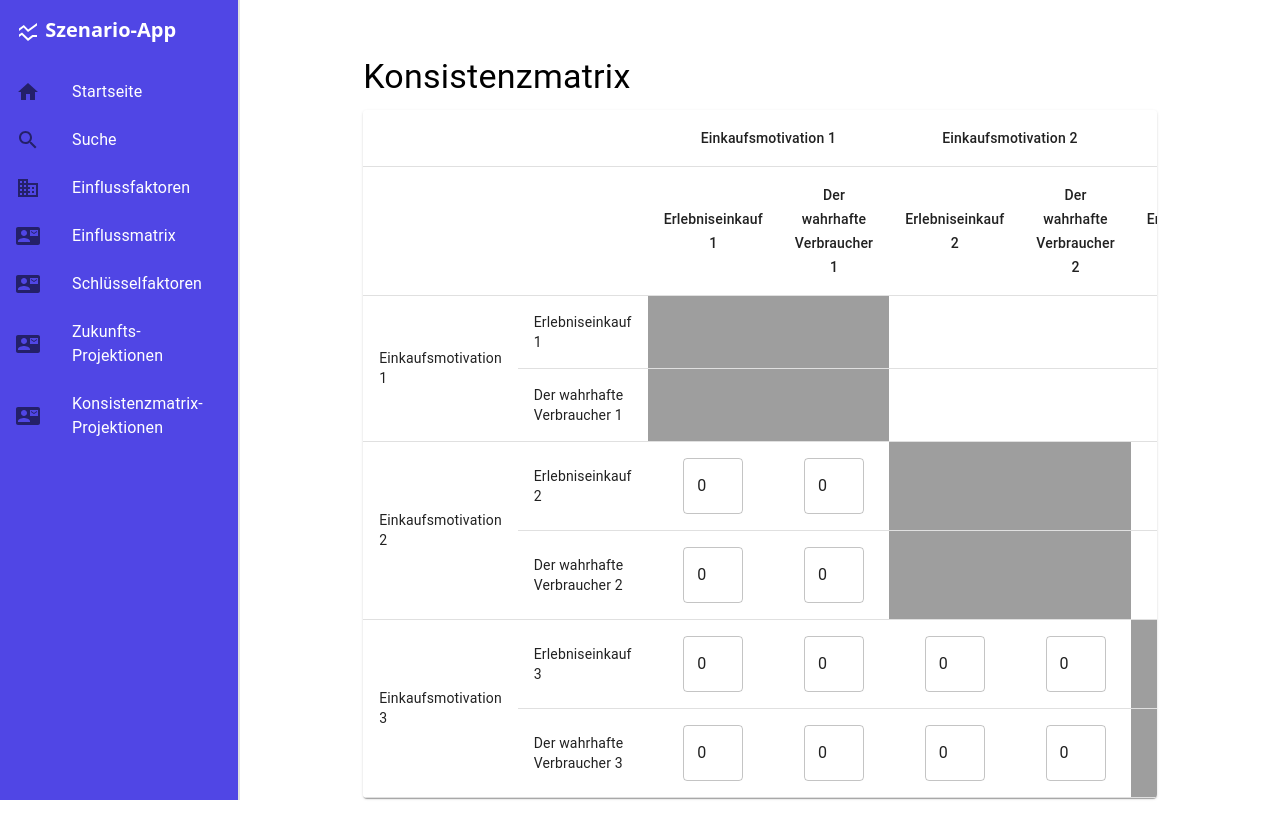
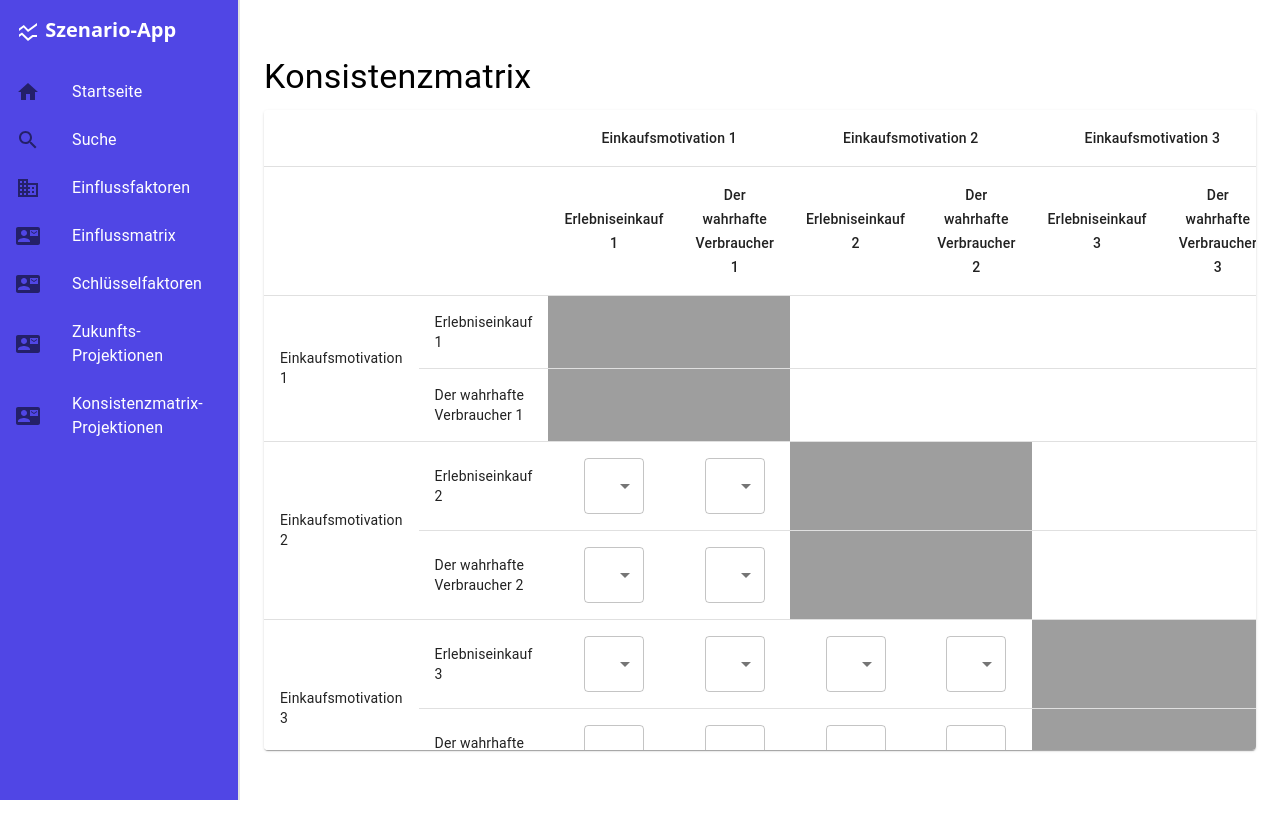
Before and after one commit to WWI2021G/scenario-manager, a Next.js app in the folder frontend/: page /consistency-analysis in a window 1280 px wide. After the commit the page ends 800 px from the top, so only its background shows below. Built offline with nearby package versions, Linux system fonts and the light colour scheme.

Commit message:
feet n fix: Added and fixed a whole lot of bullshit

```diff
--- a/frontend/next.config.js
+++ b/frontend/next.config.js
@@ -6,5 +6,5 @@ module.exports = {
         destination: 'http://localhost:3001/api/:path*' // Proxy to Backend
       }
     ]
-  }
+  },
 }
--- a/frontend/package.json
+++ b/frontend/package.json
@@ -22,10 +22,12 @@
     "@mui/material": "^5.15.19",
     "autoprefixer": "^10.4.19",
     "axios": "^1.7.2",
+    "date-fns": "^3.6.0",
     "next": "14.2.3",
     "prettier": "^3.2.5",
     "react": "^17.0.0 || ^18.0.0",
     "react-dom": "^17.0.0 || ^18.0.0",
+    "react-router-dom": "^6.24.1",
     "ts-node": "^10.9.2"
   },
   "devDependencies": {
--- a/frontend/src/components/main/ConsistencyMatrix.tsx
+++ b/frontend/src/components/main/ConsistencyMatrix.tsx
@@ -1,28 +1,46 @@
-import React, { useState } from 'react';
-import { Box, Table, TableBody, TableCell, TableContainer, TableHead, TableRow, Paper, TextField, Typography } from '@mui/material';
-import { KeyFactor, FutureProjection, ProjectionType, Probability } from "@/types";
+import React, { useState } from "react";
+import {
+  Box,
+  Table,
+  TableBody,
+  TableCell,
+  TableContainer,
+  TableHead,
+  TableRow,
+  Paper,
+  Select,
+  MenuItem,
+  Typography,
+} from "@mui/material";
+import {
+  KeyFactor,
+  FutureProjection,
+  ProjectionType,
+  Probability,
+} from "@/types";
+import zIndex from "@mui/material/styles/zIndex";
 
 const keyFactors: KeyFactor[] = [
   {
     id: 1,
-    title: 'Einkaufsmotivation 1',
-    description: 'Motivation for shopping',
-    property: 'Behavioral',
-    currentStateDescription: 'Current state of shopping motivation',
+    title: "Einkaufsmotivation 1",
+    description: "Motivation for shopping",
+    property: "Behavioral",
+    currentStateDescription: "Current state of shopping motivation",
     projectionA: {
       id: 1,
-      name: 'Erlebniseinkauf 1',
+      name: "Erlebniseinkauf 1",
       keyFactor: {} as KeyFactor, // Circular reference handled later
-      projectionDescription: 'Projection for Erlebnis shopping',
+      projectionDescription: "Projection for Erlebnis shopping",
       timeFrame: new Date(),
       projectionType: ProjectionType.TREND,
       probability: Probability.HIGH,
     },
     projectionB: {
       id: 2,
-      name: 'Der wahrhafte Verbraucher 1',
+      name: "Der wahrhafte Verbraucher 1",
       keyFactor: {} as KeyFactor, // Circular reference handled later
-      projectionDescription: 'Projection for genuine consumers',
+      projectionDescription: "Projection for genuine consumers",
       timeFrame: new Date(),
       projectionType: ProjectionType.TREND,
       probability: Probability.MEDIUM,
@@ -30,24 +48,24 @@ const keyFactors: KeyFactor[] = [
   },
   {
     id: 2,
-    title: 'Einkaufsmotivation 2',
-    description: 'Motivation for shopping',
-    property: 'Behavioral',
-    currentStateDescription: 'Current state of shopping motivation',
+    title: "Einkaufsmotivation 2",
+    description: "Motivation for shopping",
+    property: "Behavioral",
+    currentStateDescription: "Current state of shopping motivation",
     projectionA: {
       id: 3,
-      name: 'Erlebniseinkauf 2',
+      name: "Erlebniseinkauf 2",
       keyFactor: {} as KeyFactor, // Circular reference handled later
-      projectionDescription: 'Projection for Erlebnis shopping',
+      projectionDescription: "Projection for Erlebnis shopping",
       timeFrame: new Date(),
       projectionType: ProjectionType.TREND,
       probability: Probability.HIGH,
     },
     projectionB: {
       id: 4,
-      name: 'Der wahrhafte Verbraucher 2',
+      name: "Der wahrhafte Verbraucher 2",
       keyFactor: {} as KeyFactor, // Circular reference handled later
-      projectionDescription: 'Projection for genuine consumers',
+      projectionDescription: "Projection for genuine consumers",
       timeFrame: new Date(),
       projectionType: ProjectionType.TREND,
       probability: Probability.MEDIUM,
@@ -55,29 +73,79 @@ const keyFactors: KeyFactor[] = [
   },
   {
     id: 3,
-    title: 'Einkaufsmotivation 3',
-    description: 'Motivation for shopping',
-    property: 'Behavioral',
-    currentStateDescription: 'Current state of shopping motivation',
+    title: "Einkaufsmotivation 3",
+    description: "Motivation for shopping",
+    property: "Behavioral",
+    currentStateDescription: "Current state of shopping motivation",
     projectionA: {
       id: 5,
-      name: 'Erlebniseinkauf 3',
+      name: "Erlebniseinkauf 3",
       keyFactor: {} as KeyFactor, // Circular reference handled later
-      projectionDescription: 'Projection for Erlebnis shopping',
+      projectionDescription: "Projection for Erlebnis shopping",
       timeFrame: new Date(),
       projectionType: ProjectionType.TREND,
       probability: Probability.HIGH,
     },
     projectionB: {
       id: 6,
-      name: 'Der wahrhafte Verbraucher 3',
+      name: "Der wahrhafte Verbraucher 3",
       keyFactor: {} as KeyFactor, // Circular reference handled later
-      projectionDescription: 'Projection for genuine consumers',
+      projectionDescription: "Projection for genuine consumers",
       timeFrame: new Date(),
       projectionType: ProjectionType.TREND,
       probability: Probability.MEDIUM,
     },
-  }
+  },
+  {
+    id: 4,
+    title: "Einkaufsmotivation 4",
+    description: "Motivation for shopping",
+    property: "Behavioral",
+    currentStateDescription: "Current state of shopping motivation",
+    projectionA: {
+      id: 7,
+      name: "Erlebniseinkauf 4",
+      keyFactor: {} as KeyFactor, // Circular reference handled later
+      projectionDescription: "Projection for Erlebnis shopping",
+      timeFrame: new Date(),
+      projectionType: ProjectionType.TREND,
+      probability: Probability.HIGH,
+    },
+    projectionB: {
+      id: 8,
+      name: "Der wahrhafte Verbraucher 4",
+      keyFactor: {} as KeyFactor, // Circular reference handled later
+      projectionDescription: "Projection for genuine consumers",
+      timeFrame: new Date(),
+      projectionType: ProjectionType.TREND,
+      probability: Probability.MEDIUM,
+    },
+  },
+  {
+    id: 5,
+    title: "Einkaufsmotivation 5",
+    description: "Motivation for shopping",
+    property: "Behavioral",
+    currentStateDescription: "Current state of shopping motivation",
+    projectionA: {
+      id: 9,
+      name: "Erlebniseinkauf 5",
+      keyFactor: {} as KeyFactor, // Circular reference handled later
+      projectionDescription: "Projection for Erlebnis shopping",
+      timeFrame: new Date(),
+      projectionType: ProjectionType.TREND,
+      probability: Probability.HIGH,
+    },
+    projectionB: {
+      id: 10,
+      name: "Der wahrhafte Verbraucher 5",
+      keyFactor: {} as KeyFactor, // Circular reference handled later
+      projectionDescription: "Projection for genuine consumers",
+      timeFrame: new Date(),
+      projectionType: ProjectionType.TREND,
+      probability: Probability.MEDIUM,
+    },
+  },
 ];
 
 // Fix circular references
@@ -86,7 +154,9 @@ keyFactors.forEach((kf) => {
   if (kf.projectionB) kf.projectionB.keyFactor = kf;
 });
 
-const allProjections: (FutureProjection | undefined)[] = keyFactors.flatMap(kf => [kf.projectionA, kf.projectionB]);
+const allProjections: (FutureProjection | undefined)[] = keyFactors.flatMap(
+  (kf) => [kf.projectionA, kf.projectionB]
+);
 
 const ConsistencyMatrix: React.FC = () => {
   const [matrix, setMatrix] = useState<number[][]>(() => {
@@ -106,71 +176,155 @@ const ConsistencyMatrix: React.FC = () => {
     return projRow?.keyFactor.id === projCol?.keyFactor.id;
   };
 
+  const acceptedValues = [1, 2, 6, 8, 9];
+
   return (
-    <Box sx={{ width: '80%', margin: '0 auto', mt: 4 }}>
+    <Box sx={{ width: "100%", margin: "0 auto", mt: 4 }}>
       <Typography variant="h4" component="h1" gutterBottom>
         Konsistenzmatrix
       </Typography>
-      <TableContainer component={Paper}>
-        <Table>
+      <TableContainer
+        component={Paper}
+        sx={{
+          maxHeight: "80vh", // Set a max height for the table container
+          overflowY: "auto", // Enable vertical scrolling
+        }}
+      >
+        <Table stickyHeader>
           <TableHead>
-            <TableRow>
+            <TableRow sx={{zIndex: 4}}>
               <TableCell />
               <TableCell />
               {keyFactors.map((kf, kfIndex) => (
-                <TableCell key={`kf-head-${kfIndex}`} colSpan={2} align="center">
+                <TableCell
+                  key={`kf-head-${kfIndex}`}
+                  colSpan={2}
+                  align="center"
+                  sx={{
+                    position: "sticky",
+                    top: 0,
+                    zIndex: 4,
+                    background: "#fff",
+                    maxWidth: "200px", // Set a maximum width for wrapping
+                    whiteSpace: "normal", // Allow wrapping
+                    wordBreak: "break-word", // Break words if necessary
+                    overflowWrap: "break-word", // Handle overflow
+                  }}
+                >
                   {kf.title}
                 </TableCell>
               ))}
             </TableRow>
-            <TableRow>
-              <TableCell />
-              <TableCell />
+            <TableRow >
+              <TableCell sx={{zIndex: 4}}/>
+              <TableCell sx={{zIndex: 4}}/>
               {allProjections.map((proj, index) => (
-                <TableCell key={`proj-head-${index}`} align="center">
-                  {proj?.name ?? ''}
+                <TableCell
+                  key={`proj-head-${index}`}
+                  align="center"
+                  sx={{
+                    position: "sticky",
+                    top: 0,
+                    zIndex: 5,
+                    background: "#fff",
+                    maxWidth: "200px", // Set a maximum width for wrapping
+                    whiteSpace: "normal", // Allow wrapping
+                    overflowWrap: "break-word", // Handle overflow
+                  }}
+                >
+                  {proj?.name ?? ""}
                 </TableCell>
               ))}
             </TableRow>
           </TableHead>
           <TableBody>
             {allProjections.map((projRow, i) => (
-              <TableRow key={`row-${i}`} sx={{ height: 70 }}>
+              <TableRow key={`row-${i}`} sx={{ height: 70, background: "#fff", zIndex: 4}}>
                 {i % 2 === 0 && (
-                  <TableCell rowSpan={2} component="th" scope="row">
+                  <TableCell
+                    rowSpan={2}
+                    component="th"
+                    scope="row"
+                    sx={{
+                      position: "sticky",
+                      left: 0,
+                      zIndex: 1,
+                      background: "#fff",
+                      width: "200px", // Set a maximum width for wrapping
+                      whiteSpace: "normal", // Allow wrapping
+                      overflowWrap: "break-word", // Handle overflow
+                    }}
+                  >
                     {keyFactors[Math.floor(i / 2)].title}
                   </TableCell>
                 )}
-                <TableCell component="th" scope="row">
-                  {projRow?.name ?? ''}
+                <TableCell
+                  component="th"
+                  scope="row"
+                  sx={{
+                    position: "sticky",
+                    left: 0,
+                    zIndex: 2,
+                    background: "#fff",
+                    maxWidth: "250px", // Set a maximum width for wrapping
+                    whiteSpace: "normal", // Allow wrapping
+                    overflowWrap: "break-word", // Handle overflow
+                    lineBreak: "normal",
+                  }}
+                >
+                  {projRow?.name ?? ""}
                 </TableCell>
                 {allProjections.map((projCol, j) => (
                   <TableCell
                     key={`cell-${i}-${j}`}
                     align="center"
                     sx={{
-                      bgcolor: (i >= j || j >= -i)
-                        ? isSameKeyFactor(i, j)
-                          ? 'grey.500'
-                          : 'gray.400'
-                        : 'grey.400'
+                      background: '#fff',
+                      bgcolor:
+                        i >= j || j >= -i
+                          ? isSameKeyFactor(i, j)
+                            ? "grey.500"
+                            : "gray.400"
+                          : "white",
+                      zIndex: 1,
+                      position: "sticky",
                     }}
                   >
                     {i > j ? (
                       isSameKeyFactor(i, j) ? (
-                        <Box sx={{ bgcolor: 'grey.400', width: '100%', height: '100%' }} />
+                        <Box
+                          sx={{
+                            bgcolor: "white",
+                            width: "100%",
+                            height: "100%",
+                            zIndex: 2,
+                          }}
+                        />
                       ) : (
-                        <TextField
-                          type="number"
-                          inputProps={{ min: 1, max: 5 }}
+                        <Select
                           value={matrix[i][j]}
-                          onChange={(e) => handleChange(i, j, Number(e.target.value))}
-                          disabled={i === j}
-                          sx={{ width: '60px' }}
-                        />
+                          onChange={(e) =>
+                            handleChange(i, j, Number(e.target.value))
+                          }
+                          displayEmpty
+                          sx={{ width: "60px", zIndex: 2, background: "#fff" }}
+                        >
+                          {acceptedValues.map((value) => (
+                            <MenuItem key={value} value={value}>
+                              {value}
+                            </MenuItem>
+                          ))}
+                        </Select>
                       )
                     ) : (
-                      <Box sx={{ bgcolor: 'grey.300', width: '100%', height: '100%' }} />
+                      <Box
+                        sx={{
+                          bgcolor: "grey.300",
+                          width: "100%",
+                          height: "100%",
+                          zIndex: 2,
+                        }}
+                      />
                     )}
                   </TableCell>
                 ))}
--- a/frontend/src/components/main/FutureProjectionForm.tsx
+++ b/frontend/src/components/main/FutureProjectionForm.tsx
@@ -1,7 +1,9 @@
+"use client";
 import React, { useState } from 'react';
 import { TextField, Button, Box, MenuItem, Select, InputLabel, FormControl } from '@mui/material';
 import { SelectChangeEvent } from '@mui/material/Select';
 import { FutureProjection, KeyFactor, Probability, ProjectionType } from '@/types';
+import { format, parseISO } from 'date-fns';
 
 const placeholderKeyFactor: KeyFactor = {
   id: 0,
@@ -149,11 +151,11 @@ const FutureProjectionForm: React.FC = () => {
             label="Time Frame"
             name="timeFrame"
             type="date"
-            value={mainProjection.timeFrame.toISOString().substr(0, 10)}
+            value={format(mainProjection.timeFrame, 'yyyy-MM-dd')}
             onChange={(e) =>
               setMainProjection({
                 ...mainProjection,
-                timeFrame: new Date(e.target.value),
+                timeFrame: parseISO(e.target.value),
               })
             }
             required
@@ -221,11 +223,11 @@ const FutureProjectionForm: React.FC = () => {
             label="Time Frame"
             name="timeFrame"
             type="date"
-            value={alternativeProjection.timeFrame.toISOString().substr(0, 10)}
+            value={format(alternativeProjection.timeFrame, 'yyyy-MM-dd')}
             onChange={(e) =>
               setAlternativeProjection({
                 ...alternativeProjection,
-                timeFrame: new Date(e.target.value)
+                timeFrame: parseISO(e.target.value)
               })
             }
             required
--- a/frontend/src/components/sub/FutureProjectionSelection.tsx
+++ b/frontend/src/components/sub/FutureProjectionSelection.tsx
@@ -49,6 +49,19 @@ const FutureProjectionSelection: React.FC<FutureProjectionSelectionProps> = ({ o
       <Typography variant="h4" component="h1" gutterBottom>
         Select Future Projections
       </Typography>
+      <Box sx={{ display: 'flex', justifyContent: 'space-between', my: 2 }}>
+        <Button
+          variant="contained"
+          color="primary"
+          onClick={handleCreateBundle}
+          disabled={selectedProjections.length === 0}
+        >
+          Create Projection Bundle
+        </Button>
+        <Button variant="outlined" color="secondary" onClick={onCancel}>
+          Cancel
+        </Button>
+      </Box>
       <TableContainer component={Paper}>
         <Table>
           <TableHead>
@@ -84,19 +97,6 @@ const FutureProjectionSelection: React.FC<FutureProjectionSelectionProps> = ({ o
           </TableBody>
         </Table>
       </TableContainer>
-      <Box sx={{ display: 'flex', justifyContent: 'space-between', mt: 2 }}>
-        <Button
-          variant="contained"
-          color="primary"
-          onClick={handleCreateBundle}
-          disabled={selectedProjections.length === 0}
-        >
-          Create Projection Bundle
-        </Button>
-        <Button variant="outlined" color="secondary" onClick={onCancel}>
-          Cancel
-        </Button>
-      </Box>
     </Box>
   );
 };
--- /dev/null
+++ b/frontend/src/components/sub/LoginForm.tsx
@@ -0,0 +1,69 @@
+// components/LoginForm.tsx
+import React, { useState } from 'react';
+import { Box, Button, TextField, Typography } from '@mui/material';
+import { useRouter } from 'next/router';
+import { User } from '@/types';
+const mockUser: User = {
+  id: 1,
+  username: 'testuser',
+  password: 'password123',
+};
+
+const LoginForm: React.FC = () => {
+  const [username, setUsername] = useState('');
+  const [password, setPassword] = useState('');
+  const [error, setError] = useState('');
+  const router = useRouter();
+
+  const handleSubmit = (event: React.FormEvent) => {
+    event.preventDefault();
+
+    if (username === mockUser.username && password === mockUser.password) {
+      setError('');
+      router.push('/');  // Navigate to the homepage on successful login
+    } else {
+      setError('Invalid username or password');
+    }
+  };
+
+  return (
+    <Box
+      component="form"
+      onSubmit={handleSubmit}
+      sx={{
+        display: 'flex',
+        flexDirection: 'column',
+        alignItems: 'center',
+        gap: 2,
+        maxWidth: '400px',
+        margin: '0 auto',
+        mt: 4,
+      }}
+    >
+      <Typography variant="h4" component="h1">
+        Login
+      </Typography>
+      {error && <Typography color="error">{error}</Typography>}
+      <TextField
+        label="Username"
+        value={username}
+        onChange={(e) => setUsername(e.target.value)}
+        fullWidth
+        required
+      />
+      <TextField
+        label="Password"
+        type="password"
+        value={password}
+        onChange={(e) => setPassword(e.target.value)}
+        fullWidth
+        required
+      />
+      <Button variant="contained" color="primary" type="submit" fullWidth>
+        Login
+      </Button>
+    </Box>
+  );
+};
+
+export default LoginForm;
--- a/frontend/src/pages/create-projection-bundle/index.tsx
+++ b/frontend/src/pages/create-projection-bundle/index.tsx
@@ -1,14 +1,8 @@
-// pages/create-projection-bundle.tsx
-import React from "react";
-import FutureProjectionSelection from "@/components/sub/FutureProjectionSelection";
-import RootLayout from "@/components/main/RootLayout";
+import React from 'react';
+import ProjectionBundleTable from '@/components/sub/ProjectionBundleTable';
 
-const CreateProjectionBundlePage: React.FC = () => {
-  return (
-    <RootLayout>
-      <FutureProjectionSelection />
-    </RootLayout>
-  );
+const ProjectionBundlesPage: React.FC = () => {
+  return <ProjectionBundleTable />;
 };
 
-export default CreateProjectionBundlePage;
+export default ProjectionBundlesPage;
--- /dev/null
+++ b/frontend/src/pages/login/index.tsx
@@ -0,0 +1,13 @@
+// LoginPage.tsx
+import React from 'react';
+import LoginForm from '@/components/sub/LoginForm';
+
+const LoginPage: React.FC = () => {
+  return (
+    <div>
+      <LoginForm />
+    </div>
+  );
+};
+
+export default LoginPage;
```
Also changed, not shown: 1 other file (tests, documents, lock files or other folders).
